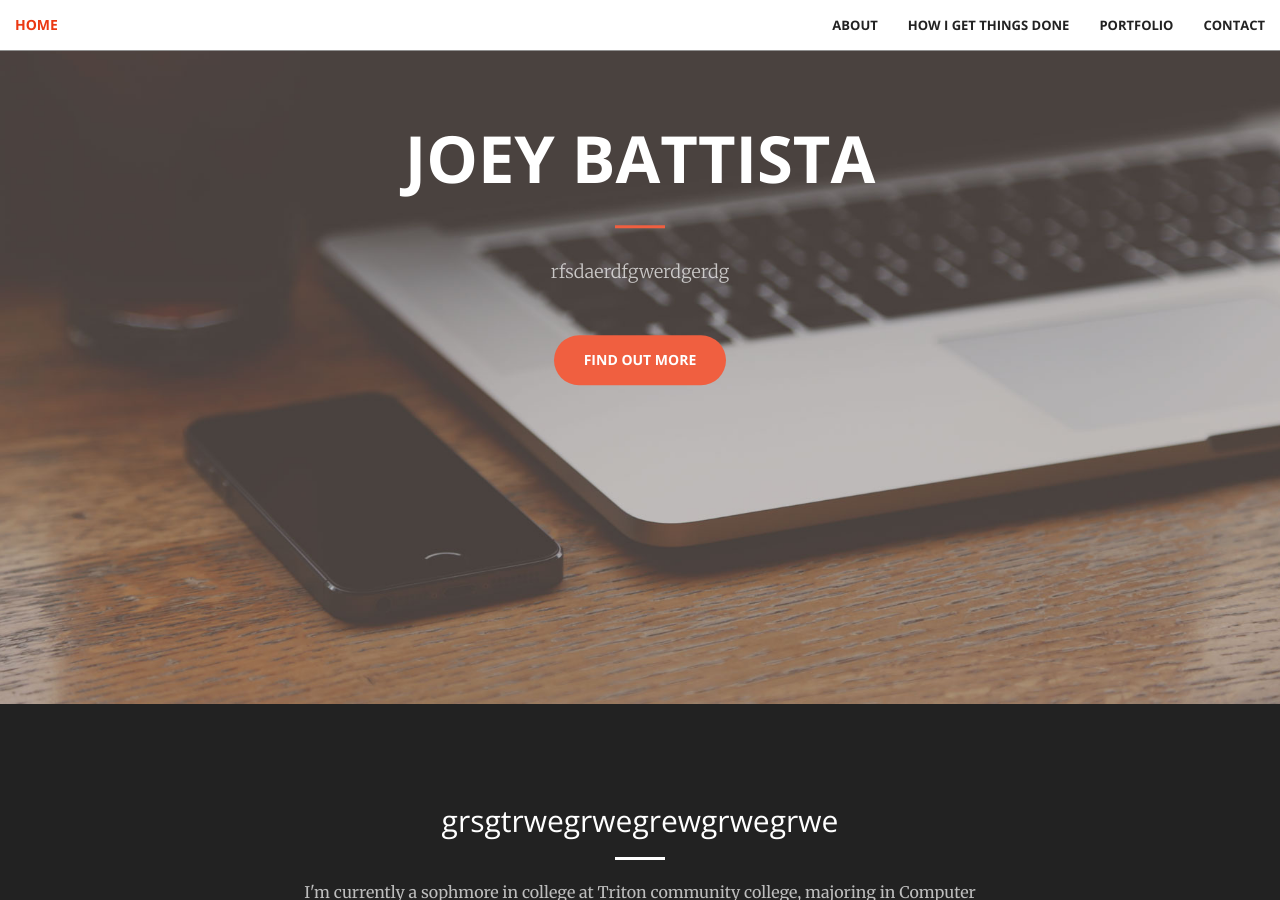
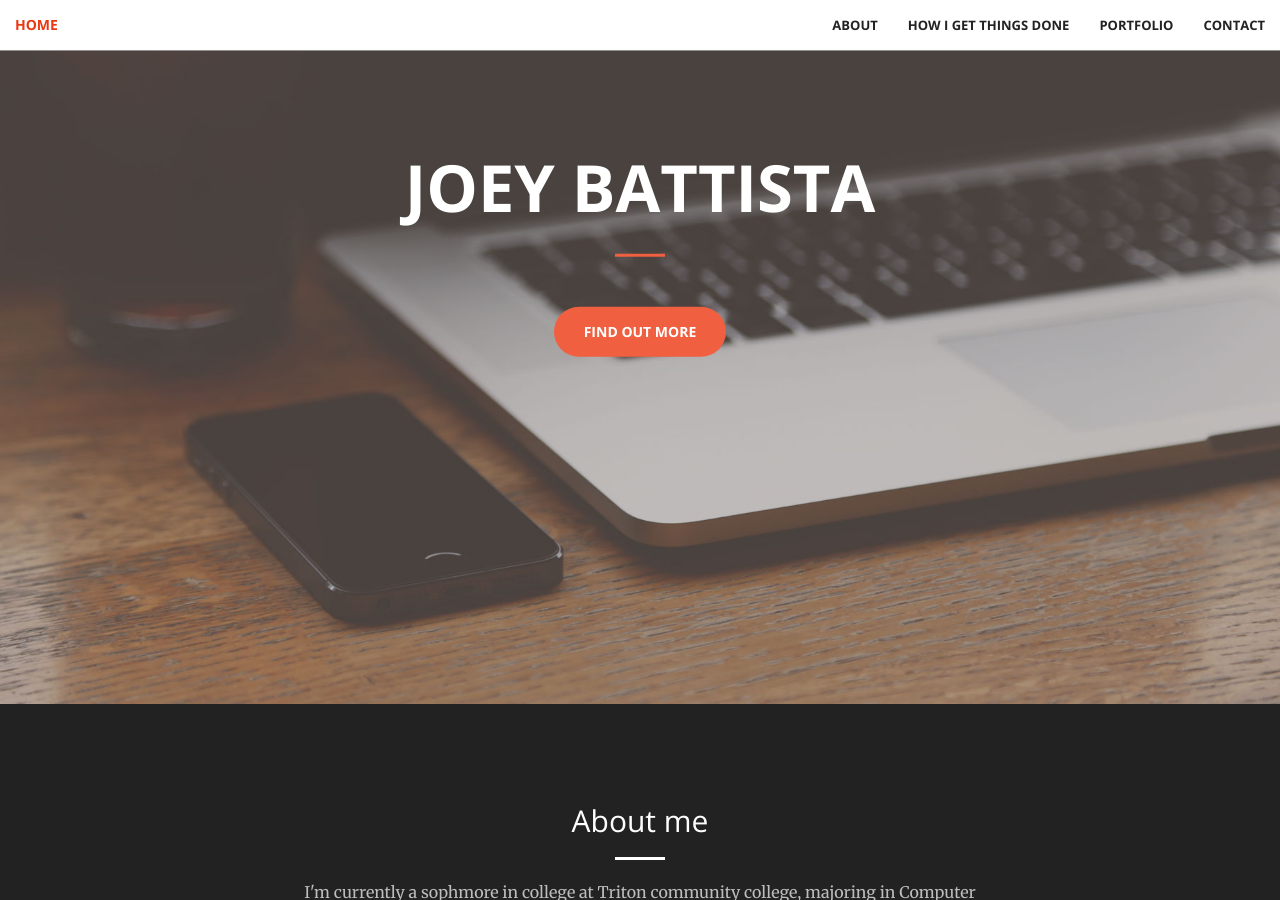
Before and after one commit to Tusk00/Tusk00.github.io, a Jekyll site: the page built from index.html, in a window 1280 px wide and 900 px high, scrolled down 196 px. Built offline with Jekyll 4.4.1, drawn with Linux system fonts in a browser that asks for light colours; some of the changed text lies outside the part shown.

Commit message:
1st Revision

```diff
--- a/_config.yml
+++ b/_config.yml
@@ -2,10 +2,9 @@
 title: Joey Battista
 email: joeybatts00@yahoo.com
 description: > # this means to ignore newlines until "baseurl:"
-baseurl: "/crispy-barnacle" # the subpath of your site, e.g. /blog/
+baseurl: "/mysite" # the subpath of your site, e.g. /blog/
 url: "tusk00.github.io" # the base hostname & protocol for your site
 
-twitter_username:
 github_username: tusk00
 
 # Build settings
--- a/_includes/aside.html
+++ b/_includes/aside.html
@@ -2,7 +2,7 @@
       <div class="container text-center">
           <div class="call-to-action">
               <h2>Check out my resume! </h2>
-              <a href="#" class="btn btn-default btn-xl wow tada">View</a>
+              <a href="JoeyBattistaResume.pdf" class="btn btn-default btn-xl wow tada">View</a>
           </div>
       </div>
   </aside>
--- a/_includes/call-to-action.html
+++ b/_includes/call-to-action.html
@@ -2,9 +2,11 @@
     <div class="container">
         <div class="row">
             <div class="col-lg-8 col-lg-offset-2 text-center">
-                <h2 class="section-heading">grsgtrwegrwegrewgrwegrwe</h2>
+                <h2 class="section-heading">About me</h2>
                 <hr class="light">
-                <p class="text-faded"> I'm currently a sophmore in college at Triton community college, majoring in Computer Information Systems with a concentration in Game and Program Development. </p>
+                <p class="text-faded"> I'm currently a sophmore in college at Triton community college, majoring in
+                    Computer Information Systems with a concentration in Game and Program Development.
+                    I love building things whether it's physical or digital!  </p>
 
             </div>
         </div>
--- a/_includes/head.html
+++ b/_includes/head.html
@@ -6,7 +6,7 @@
     <meta name="description" content="">
     <meta name="author" content="">
 
-    <title>Creative - Start Bootstrap Theme</title>
+    <title>Joey Battista's Portfolio</title>
 
     <!-- Bootstrap Core CSS -->
     <link rel="stylesheet" href="css/bootstrap.min.css" type="text/css">
--- a/_includes/header.html
+++ b/_includes/header.html
@@ -3,7 +3,7 @@
         <div class="header-content-inner">
             <h1>Joey Battista</h1>
             <hr>
-            <p>rfsdaerdfgwerdgerdg</p>
+            <p></p>
             <a href="#about" class="btn btn-primary btn-xl page-scroll">Find Out More</a>
         </div>
     </div>
```
Also changed, not shown: 1 other file.
